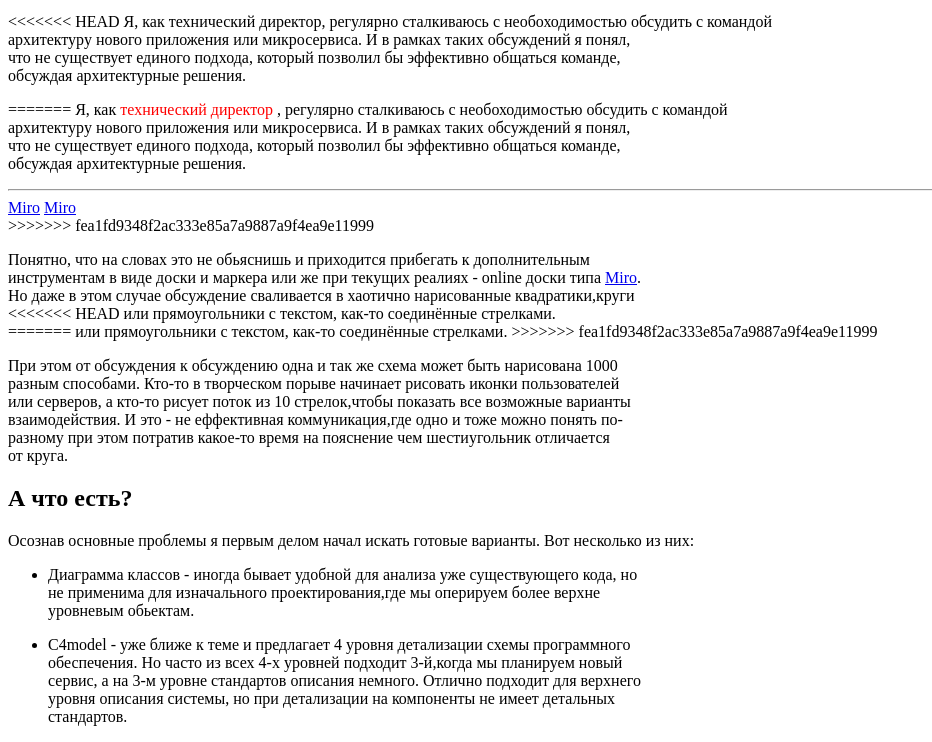
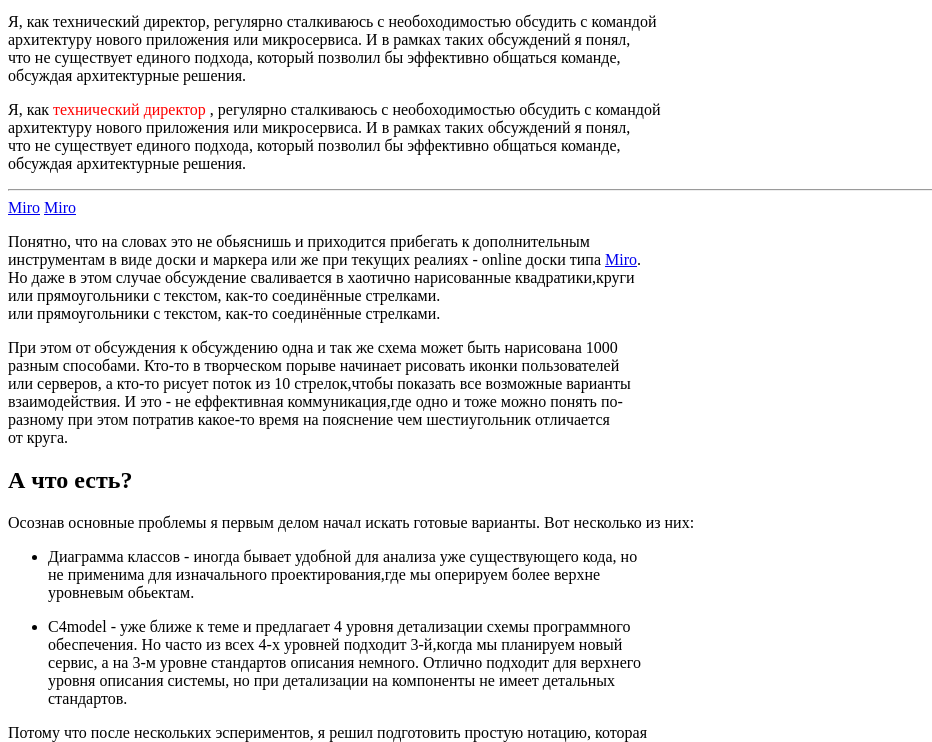
Before and after one commit to Nikisafil/html-test2, a plain HTML site: page index.html in a window 1280 px wide. Shown: the part 148-890 px from the top of the page, without its empty margins (0-932 px from the left). Drawn offline with Linux system fonts and the light colour scheme.

Commit message:
resolve conflicts

```diff
--- a/index.html
+++ b/index.html
@@ -11,13 +11,11 @@
     <!-- что угодно -->
     <img src="./images/image1.jpg" alt="Описание картинки" width="500px" />
     <p>
-<<<<<<< HEAD
         Я, как технический директор, регулярно сталкиваюсь с необоходимостью обсудить с командой<br>
         архитектуру нового приложения или микросервиса. И в рамках таких обсуждений я понял,<br>
         что не существует единого подхода, который позволил бы эффективно общаться команде,<br>
         обсуждая архитектурные решения.<br>
     </p>
-=======
         Я, как <span style="color: red"> технический директор </span>, регулярно сталкиваюсь с необоходимостью обсудить с командой<br>
         архитектуру нового приложения или микросервиса. И в рамках таких обсуждений я понял,<br>
         что не существует единого подхода, который позволил бы эффективно общаться команде,<br>
@@ -28,16 +26,12 @@
         <a href="https://miro.com/ru/" target="_blank">Miro</a>
         <a href="https://miro.com/ru/" target="_blank">Miro</a>
     </div>
->>>>>>> fea1fd9348f2ac333e85a7a9887a9f4ea9e11999
     <p>
         Понятно, что на словах это не обьяснишь и приходится прибегать к дополнительным<br>
         инструментам в виде доски и маркера или же при текущих реалиях - online доски типа <a href="https://miro.com/ru/" target="_blank">Miro</a>.<br>
         Но даже в этом случае обсуждение сваливается в хаотично нарисованные квадратики,круги<br>
-<<<<<<< HEAD
         или прямоугольники с текстом, как-то соединённые стрелками.<br>
-=======
         или прямоугольники с текстом, как-то соединённые стрелками.
->>>>>>> fea1fd9348f2ac333e85a7a9887a9f4ea9e11999
     </p>
     <p>
         При этом от обсуждения к обсуждению одна и так же схема может быть нарисована 1000<br>
@@ -123,12 +117,10 @@
         Примеры:
     </p>
     <img src="./images/image2.png" alt ="" width="500px" />
-<<<<<<< HEAD
 
 </body>
 </html>
 
-=======
 <section>
     <table>
         <caption>
@@ -209,4 +201,3 @@
 </section>
 </body>
 </html>
->>>>>>> fea1fd9348f2ac333e85a7a9887a9f4ea9e11999
```
